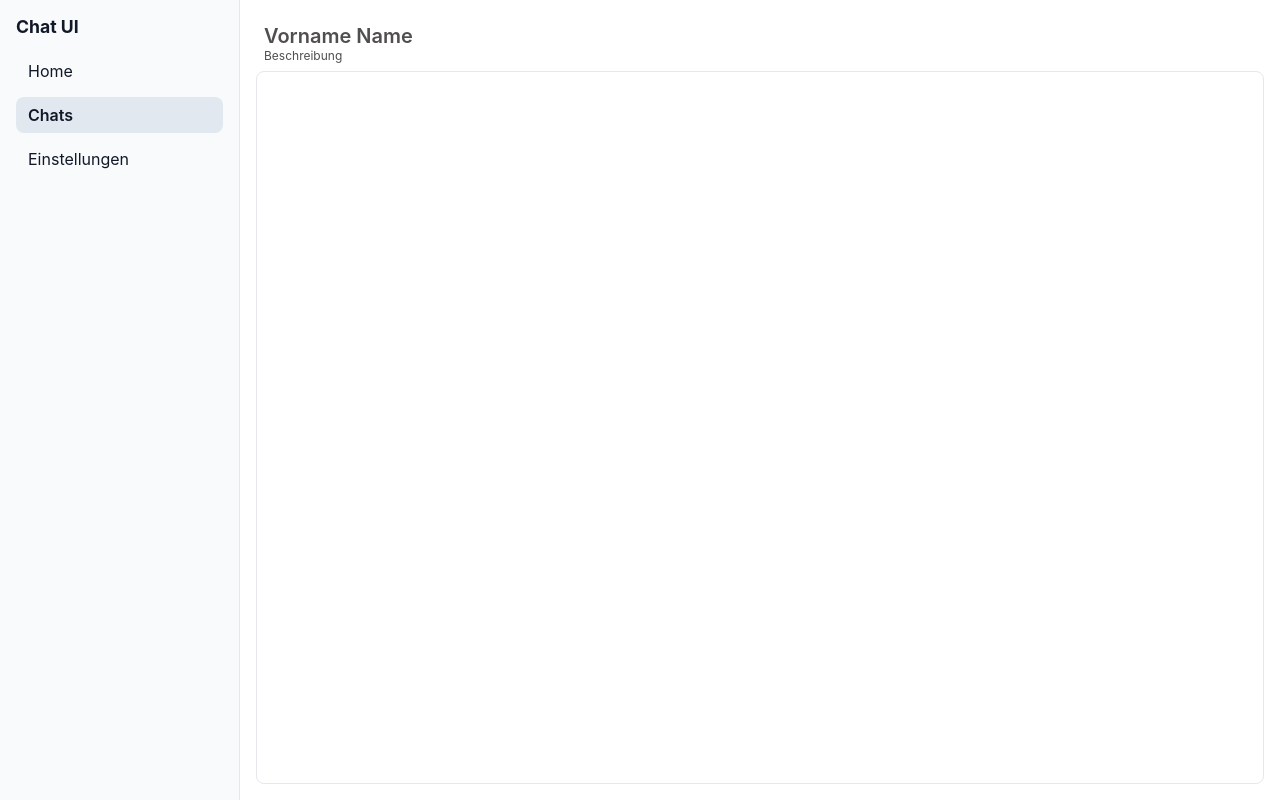
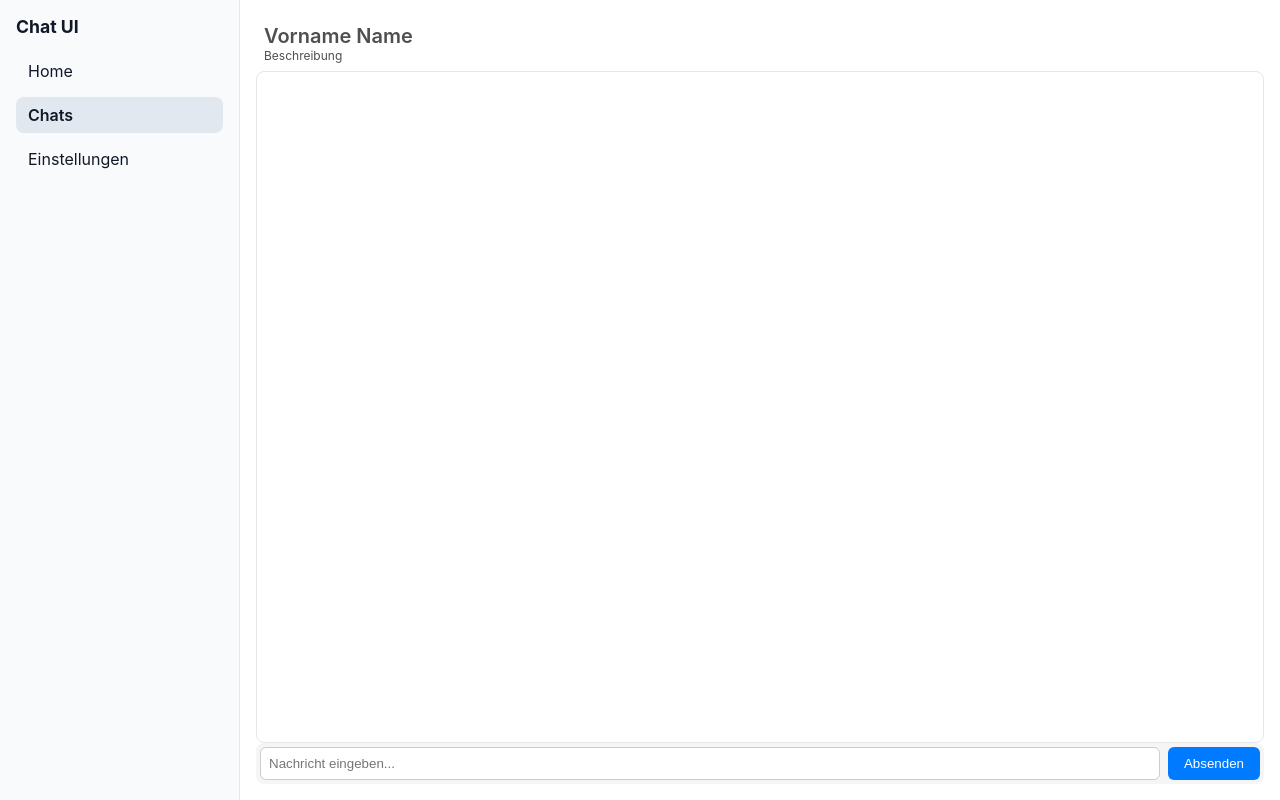
Before and after one commit to Nitoh/playground, a Nuxt app in the folder apps/chat-ui/: page /chat in a window 1280 px wide. Built offline with nearby package versions, Linux system fonts and the light colour scheme.

Commit message:
messageList - chatInput - messageBubble

```diff
--- a/apps/chat-ui/app/components/chat/chatInput.vue
+++ b/apps/chat-ui/app/components/chat/chatInput.vue
@@ -1,11 +1,54 @@
 <template>
-    <div class="chat-header">
-        <h2>Chat Header</h2>
-        <!-- Hier können weitere Elemente wie Profilbild, Status, etc. hinzugefügt werden -->
-    </div>
+    <form class="container" @submit.prevent="sendMessage">
+        <div class="input-container">
+            <input class="input-field" v-model="message" type="text" placeholder="Nachricht eingeben..." />
+        </div>
+        <button class="btn-blue" type="submit">Absenden</button>
+    </form>
 </template>
 
 <script setup lang="ts">
+import { ref } from 'vue';
+
+const message = ref('');
+const emit = defineEmits(['send-message']);
+
+const sendMessage = () => {
+    if (message.value.trim() === '') return; // Leere Nachrichten nicht senden
+
+    emit('send-message', message.value);
+    message.value = '';
+}
 </script>
 
-<style scoped></style>
+<style scoped>
+.container {
+    display: flex;
+    padding: 4px;
+    background-color: #f5f5f5;
+    border-radius: 8px;
+    gap: 0.5rem;
+}
+
+.input-container {
+    display: flex;
+    align-items: center;
+    width: 100%;
+}
+
+.input-field {
+    flex: 1;
+    padding: 8px;
+    border: 0.5px solid #ccc;
+    border-radius: 6px;
+}
+
+.btn-blue {
+    padding: 8px 16px;
+    background-color: #007bff;
+    color: white;
+    border: none;
+    border-radius: 6px;
+    cursor: pointer;
+}
+</style>
--- a/apps/chat-ui/app/components/chat/messageList.vue
+++ b/apps/chat-ui/app/components/chat/messageList.vue
@@ -1,10 +1,20 @@
 <template>
     <div class="chat-container">
-
+        <ul class="list">
+            <li v-for="message in messages" :key="message.id" class="row"
+                :class="{ 'row-me': message.sender === 'user', 'row-bot': message.sender === 'bot' }">
+                <span class="bubble">{{ message.text }}</span>
+            </li>
+        </ul>
     </div>
 </template>
 
 <script setup lang="ts">
+import type { Message } from '~/types/message';
+
+defineProps<{
+    messages: Message[];
+}>();
 </script>
 
 <style scoped>
@@ -16,8 +26,40 @@
     border-radius: 0.5rem;
     border: 0.5px solid #e5e7eb;
     box-sizing: border-box;
-    /* Border ist in der Höhe inkludiert */
     min-height: 0;
-    /* wichtig für flex-shrink bei overflow */
+    padding: 0.5rem;
+}
+
+.list {
+    list-style: none;
+    margin: 0;
+    padding: 0;
+    display: flex;
+    flex-direction: column;
+    gap: 0.5rem;
+}
+
+.row {
+    display: flex;
+}
+
+.row-me {
+    justify-content: flex-end;
+}
+
+.row-bot {
+    justify-content: flex-start;
+}
+
+.bubble {
+    max-width: 70%;
+    padding: 0.5rem 0.75rem;
+    border-radius: 0.75rem;
+    background: #f3f4f6;
+}
+
+.row-me .bubble {
+    background: #007bff;
+    color: white;
 }
 </style>
--- a/apps/chat-ui/app/pages/chat.vue
+++ b/apps/chat-ui/app/pages/chat.vue
@@ -1,15 +1,33 @@
 <template>
     <div class="chat-page">
         <ChatHeader />
-        <MessageList />
+        <MessageList :messages="messages" />
+        <ChatInput @send-message="handleSendMessage" />
     </div>
 </template>
 
 <script setup lang="ts">
+import { ref } from 'vue';
 import MessageList from '~/components/chat/messageList.vue';
 import ChatHeader from '~/components/chat/chatHeader.vue';
+import ChatInput from '~/components/chat/chatInput.vue';
+import type { Message } from '~/types/message';
 
-// You can add any necessary script logic here
+const messages = ref<Message[]>([]);
+
+const handleSendMessage = (message: string) => {
+    messages.value.push({ id: messages.value.length + 1, text: message, sender: 'user' });
+
+    // Demo: Antwort von "bot" nach kurzer Verzögerung
+    setTimeout(() => {
+        messages.value.push({
+            id: Date.now() + 1,
+            text: 'Antwort von der anderen Seite',
+            sender: 'bot'
+        });
+    }, 400);
+}
+
 </script>
 
 <style scoped>
--- /dev/null
+++ b/apps/chat-ui/app/types/message.ts
@@ -0,0 +1,5 @@
+export type Message = {
+    id: number;
+    text: string;
+    sender: 'user' | 'bot';
+}
```
